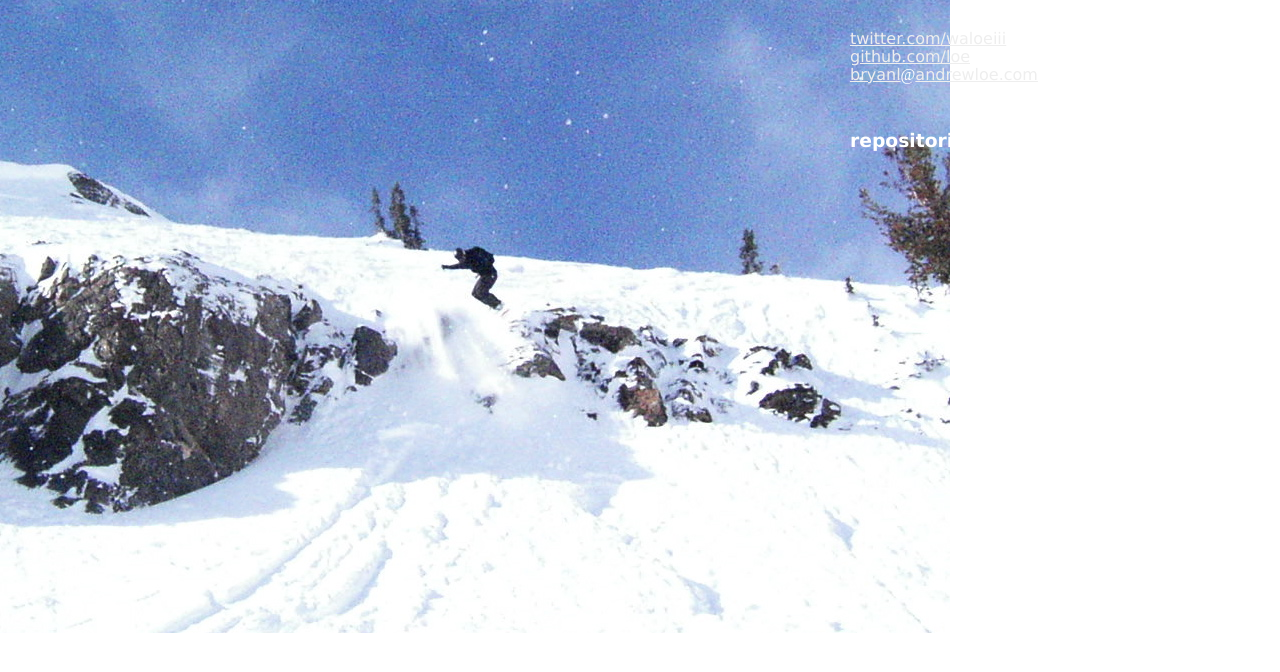
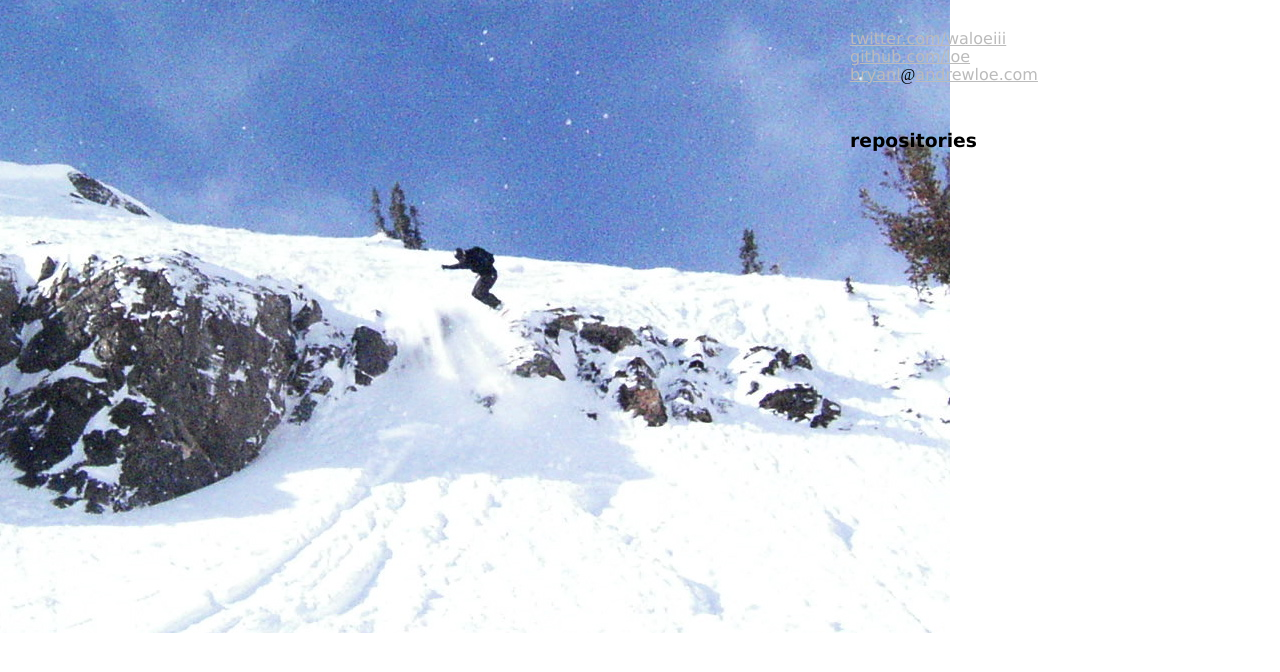
Before and after one commit to loe/loe.github.com, a plain HTML site: page index.html in a window 1280 px wide. Drawn offline with nearby package versions, Linux system fonts and the light colour scheme.

Commit message:
Color swap.

```diff
--- a/index.html
+++ b/index.html
@@ -14,7 +14,6 @@
       body {
         background: url(loe.jpg) no-repeat;
         height: 633px;
-        color: #fff
       }
 
       ul {
@@ -29,7 +28,7 @@
       }
 
       a {
-        color: #eee;
+        color: #bbb;
         font-family: Lucida Grande;
         line-height: 18px;
       }
@@ -37,6 +36,7 @@
       h3 {
         font-family: Lucida Grande;
       }
+
     </style>
     <script src="http://ajax.googleapis.com/ajax/libs/jquery/1.2.6/jquery.min.js" type="text/javascript"></script>
     <script type="text/javascript">
```
